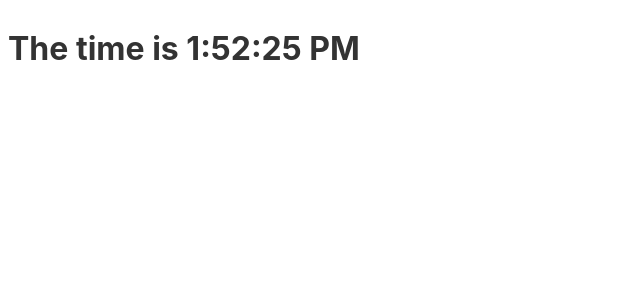
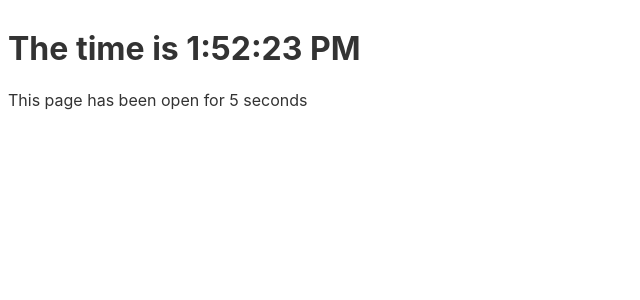
Before and after one commit to SynCROSS/learning-svelte, a Svelte app: page / in a window 1280 px wide. Shown: the top 300 px of the page, without its empty margins (0-640 px from the left). Built offline with nearby package versions, Linux system fonts and the light colour scheme.

Commit message:
Derived Stores

```diff
--- a/src/App.svelte
+++ b/src/App.svelte
@@ -1,5 +1,5 @@
 <script>
-  import { time } from './stores.js';
+  import { time, elapsed } from './stores.js';
 
   const formatter = new Intl.DateTimeFormat('en', {
     hour12: true,
@@ -10,3 +10,9 @@
 </script>
 
 <h1>The time is {formatter.format($time)}</h1>
+
+<p>
+  This page has been open for
+  {$elapsed}
+  {$elapsed === 1 ? 'second' : 'seconds'}
+</p>
--- a/src/stores.js
+++ b/src/stores.js
@@ -1,6 +1,6 @@
-import { readable } from 'svelte/store';
+import { readable, derived } from 'svelte/store';
 
-export const time = readable(null, function start(set) {
+export const time = readable(new Date(), function start(set) {
   const interval = setInterval(() => {
     set(new Date());
   }, 1000);
@@ -9,3 +9,9 @@
     clearInterval(interval);
   };
 });
+
+const start = new Date();
+
+export const elapsed = derived(time, $time =>
+  Math.round(($time - start) / 1000),
+);
```
Also changed, not shown: public/build/bundle.js, 1 other file (tests, documents, lock files or other folders).
